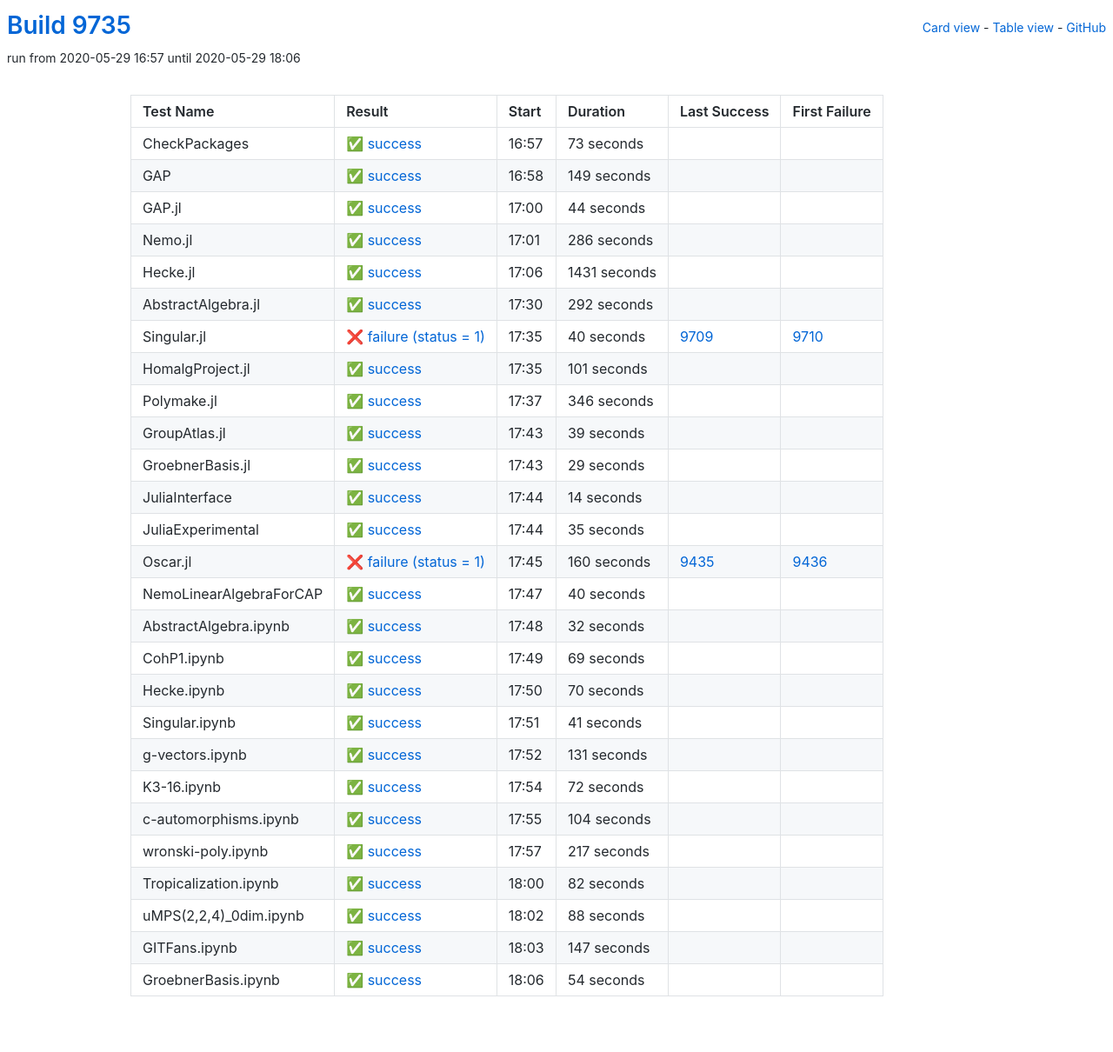
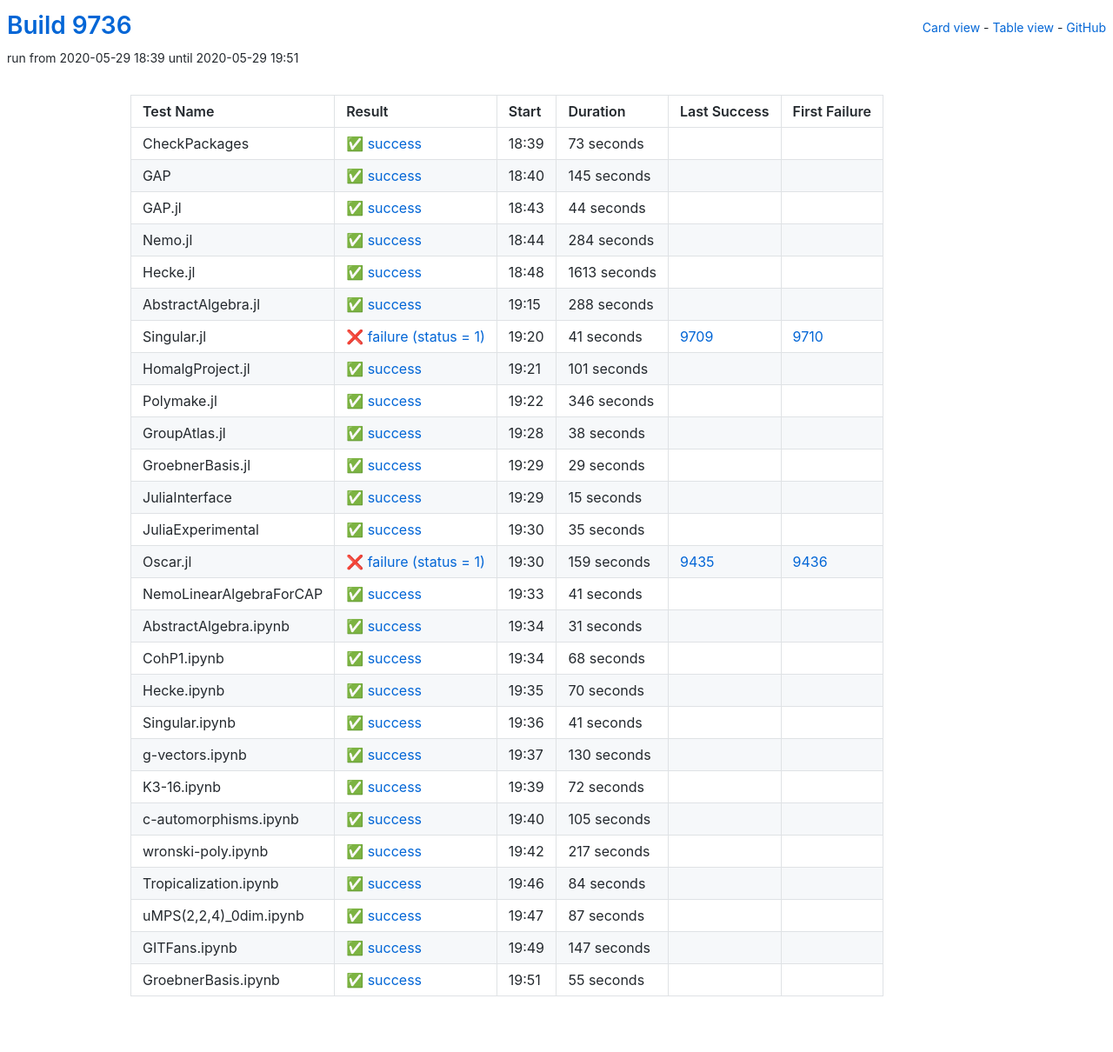
Before and after one commit to oscar-system/oscar-ci-status, a Jekyll site: the page built from table.html, in a window 1280 px wide. Shown: the whole page at 87% size. Built offline with Jekyll 4.4.1, drawn with Linux system fonts in a browser that asks for light colours.

Commit message:
Build 9736

```diff
--- a/_data/ci.yml
+++ b/_data/ci.yml
@@ -1,5 +1,5 @@
-build: 9735
-build_url: https://oscarci.mathematik.uni-kl.de/job/oscar/9735/
+build: 9736
+build_url: https://oscarci.mathematik.uni-kl.de/job/oscar/9736/
 job: oscar
 tests:
 - duration: 73
@@ -9,21 +9,21 @@
   id: checkpackages
   last_success: false
   last_success_url: null
-  log: https://oscarci.mathematik.uni-kl.de/job/oscar/9735/artifact/logs/build-9735/CheckPackages.log
+  log: https://oscarci.mathematik.uni-kl.de/job/oscar/9736/artifact/logs/build-9736/CheckPackages.log
   name: CheckPackages
-  start: 2020-05-29 16:57
+  start: 2020-05-29 18:39
   status: success
   success: true
-- duration: 149
+- duration: 145
   exitcode: 0
   first_failure: false
   first_failure_url: null
   id: gap
   last_success: false
   last_success_url: null
-  log: https://oscarci.mathematik.uni-kl.de/job/oscar/9735/artifact/logs/build-9735/GAP.log
+  log: https://oscarci.mathematik.uni-kl.de/job/oscar/9736/artifact/logs/build-9736/GAP.log
   name: GAP
-  start: 2020-05-29 16:58
+  start: 2020-05-29 18:40
   status: success
   success: true
 - duration: 44
@@ -33,57 +33,57 @@
   id: gap-jl
   last_success: false
   last_success_url: null
-  log: https://oscarci.mathematik.uni-kl.de/job/oscar/9735/artifact/logs/build-9735/GAP.jl.log
+  log: https://oscarci.mathematik.uni-kl.de/job/oscar/9736/artifact/logs/build-9736/GAP.jl.log
   name: GAP.jl
-  start: 2020-05-29 17:00
+  start: 2020-05-29 18:43
   status: success
   success: true
-- duration: 286
+- duration: 284
   exitcode: 0
   first_failure: false
   first_failure_url: null
   id: nemo-jl
   last_success: false
   last_success_url: null
-  log: https://oscarci.mathematik.uni-kl.de/job/oscar/9735/artifact/logs/build-9735/Nemo.jl.log
+  log: https://oscarci.mathematik.uni-kl.de/job/oscar/9736/artifact/logs/build-9736/Nemo.jl.log
   name: Nemo.jl
-  start: 2020-05-29 17:01
+  start: 2020-05-29 18:44
   status: success
   success: true
-- duration: 1431
+- duration: 1613
   exitcode: 0
   first_failure: false
   first_failure_url: null
   id: hecke-jl
   last_success: false
   last_success_url: null
-  log: https://oscarci.mathematik.uni-kl.de/job/oscar/9735/artifact/logs/build-9735/Hecke.jl.log
+  log: https://oscarci.mathematik.uni-kl.de/job/oscar/9736/artifact/logs/build-9736/Hecke.jl.log
   name: Hecke.jl
-  start: 2020-05-29 17:06
+  start: 2020-05-29 18:48
   status: success
   success: true
-- duration: 292
+- duration: 288
   exitcode: 0
   first_failure: false
   first_failure_url: null
   id: abstractalgebra-jl
   last_success: false
   last_success_url: null
-  log: https://oscarci.mathematik.uni-kl.de/job/oscar/9735/artifact/logs/build-9735/AbstractAlgebra.jl.log
+  log: https://oscarci.mathematik.uni-kl.de/job/oscar/9736/artifact/logs/build-9736/AbstractAlgebra.jl.log
   name: AbstractAlgebra.jl
-  start: 2020-05-29 17:30
+  start: 2020-05-29 19:15
   status: success
   success: true
-- duration: 40
+- duration: 41
   exitcode: 1
   first_failure: 9710
   first_failure_url: https://oscarci.mathematik.uni-kl.de/job/oscar/9710/
   id: singular-jl
   last_success: 9709
   last_success_url: https://oscarci.mathematik.uni-kl.de/job/oscar/9709/
-  log: https://oscarci.mathematik.uni-kl.de/job/oscar/9735/artifact/logs/build-9735/Singular.jl.log
+  log: https://oscarci.mathematik.uni-kl.de/job/oscar/9736/artifact/logs/build-9736/Singular.jl.log
   name: Singular.jl
-  start: 2020-05-29 17:35
+  start: 2020-05-29 19:20
   status: failure
   success: false
 - duration: 101
@@ -93,9 +93,9 @@
   id: homalgproject-jl
   last_success: false
   last_success_url: null
-  log: https://oscarci.mathematik.uni-kl.de/job/oscar/9735/artifact/logs/build-9735/HomalgProject.jl.log
+  log: https://oscarci.mathematik.uni-kl.de/job/oscar/9736/artifact/logs/build-9736/HomalgProject.jl.log
   name: HomalgProject.jl
-  start: 2020-05-29 17:35
+  start: 2020-05-29 19:21
   status: success
   success: true
 - duration: 346
@@ -105,21 +105,21 @@
   id: polymake-jl
   last_success: false
   last_success_url: null
-  log: https://oscarci.mathematik.uni-kl.de/job/oscar/9735/artifact/logs/build-9735/Polymake.jl.log
+  log: https://oscarci.mathematik.uni-kl.de/job/oscar/9736/artifact/logs/build-9736/Polymake.jl.log
   name: Polymake.jl
-  start: 2020-05-29 17:37
+  start: 2020-05-29 19:22
   status: success
   success: true
-- duration: 39
+- duration: 38
   exitcode: 0
   first_failure: false
   first_failure_url: null
   id: groupatlas-jl
   last_success: false
   last_success_url: null
-  log: https://oscarci.mathematik.uni-kl.de/job/oscar/9735/artifact/logs/build-9735/GroupAtlas.jl.log
+  log: https://oscarci.mathematik.uni-kl.de/job/oscar/9736/artifact/logs/build-9736/GroupAtlas.jl.log
   name: GroupAtlas.jl
-  start: 2020-05-29 17:43
+  start: 2020-05-29 19:28
   status: success
   success: true
 - duration: 29
@@ -129,21 +129,21 @@
   id: groebnerbasis-jl
   last_success: false
   last_success_url: null
-  log: https://oscarci.mathematik.uni-kl.de/job/oscar/9735/artifact/logs/build-9735/GroebnerBasis.jl.log
+  log: https://oscarci.mathematik.uni-kl.de/job/oscar/9736/artifact/logs/build-9736/GroebnerBasis.jl.log
   name: GroebnerBasis.jl
-  start: 2020-05-29 17:43
+  start: 2020-05-29 19:29
   status: success
   success: true
-- duration: 14
+- duration: 15
   exitcode: 0
   first_failure: false
   first_failure_url: null
   id: juliainterface
   last_success: false
   last_success_url: null
-  log: https://oscarci.mathematik.uni-kl.de/job/oscar/9735/artifact/logs/build-9735/JuliaInterface.log
+  log: https://oscarci.mathematik.uni-kl.de/job/oscar/9736/artifact/logs/build-9736/JuliaInterface.log
   name: JuliaInterface
-  start: 2020-05-29 17:44
+  start: 2020-05-29 19:29
   status: success
   success: true
 - duration: 35
@@ -153,57 +153,57 @@
   id: juliaexperimental
   last_success: false
   last_success_url: null
-  log: https://oscarci.mathematik.uni-kl.de/job/oscar/9735/artifact/logs/build-9735/JuliaExperimental.log
+  log: https://oscarci.mathematik.uni-kl.de/job/oscar/9736/artifact/logs/build-9736/JuliaExperimental.log
   name: JuliaExperimental
-  start: 2020-05-29 17:44
+  start: 2020-05-29 19:30
   status: success
   success: true
-- duration: 160
+- duration: 159
   exitcode: 1
   first_failure: 9436
   first_failure_url: https://oscarci.mathematik.uni-kl.de/job/oscar/9436/
   id: oscar-jl
   last_success: 9435
   last_success_url: https://oscarci.mathematik.uni-kl.de/job/oscar/9435/
-  log: https://oscarci.mathematik.uni-kl.de/job/oscar/9735/artifact/logs/build-9735/Oscar.jl.log
+  log: https://oscarci.mathematik.uni-kl.de/job/oscar/9736/artifact/logs/build-9736/Oscar.jl.log
   name: Oscar.jl
-  start: 2020-05-29 17:45
+  start: 2020-05-29 19:30
   status: failure
   success: false
-- duration: 40
+- duration: 41
   exitcode: 0
   first_failure: false
   first_failure_url: null
   id: nemolinearalgebraforcap
   last_success: false
   last_success_url: null
-  log: https://oscarci.mathematik.uni-kl.de/job/oscar/9735/artifact/logs/build-9735/NemoLinearAlgebraForCAP.log
+  log: https://oscarci.mathematik.uni-kl.de/job/oscar/9736/artifact/logs/build-9736/NemoLinearAlgebraForCAP.log
   name: NemoLinearAlgebraForCAP
-  start: 2020-05-29 17:47
+  start: 2020-05-29 19:33
   status: success
   success: true
-- duration: 32
+- duration: 31
   exitcode: 0
   first_failure: false
   first_failure_url: null
   id: abstractalgebra-ipynb
   last_success: false
   last_success_url: null
-  log: https://oscarci.mathematik.uni-kl.de/job/oscar/9735/artifact/logs/build-9735/AbstractAlgebra.ipynb.log
+  log: https://oscarci.mathematik.uni-kl.de/job/oscar/9736/artifact/logs/build-9736/AbstractAlgebra.ipynb.log
   name: AbstractAlgebra.ipynb
-  start: 2020-05-29 17:48
+  start: 2020-05-29 19:34
   status: success
   success: true
-- duration: 69
+- duration: 68
   exitcode: 0
   first_failure: false
   first_failure_url: null
   id: cohp1-ipynb
   last_success: false
   last_success_url: null
-  log: https://oscarci.mathematik.uni-kl.de/job/oscar/9735/artifact/logs/build-9735/CohP1.ipynb.log
+  log: https://oscarci.mathematik.uni-kl.de/job/oscar/9736/artifact/logs/build-9736/CohP1.ipynb.log
   name: CohP1.ipynb
-  start: 2020-05-29 17:49
+  start: 2020-05-29 19:34
   status: success
   success: true
 - duration: 70
@@ -213,9 +213,9 @@
   id: hecke-ipynb
   last_success: false
   last_success_url: null
-  log: https://oscarci.mathematik.uni-kl.de/job/oscar/9735/artifact/logs/build-9735/Hecke.ipynb.log
+  log: https://oscarci.mathematik.uni-kl.de/job/oscar/9736/artifact/logs/build-9736/Hecke.ipynb.log
   name: Hecke.ipynb
-  start: 2020-05-29 17:50
+  start: 2020-05-29 19:35
   status: success
   success: true
 - duration: 41
@@ -225,21 +225,21 @@
   id: singular-ipynb
   last_success: false
   last_success_url: null
-  log: https://oscarci.mathematik.uni-kl.de/job/oscar/9735/artifact/logs/build-9735/Singular.ipynb.log
+  log: https://oscarci.mathematik.uni-kl.de/job/oscar/9736/artifact/logs/build-9736/Singular.ipynb.log
   name: Singular.ipynb
-  start: 2020-05-29 17:51
+  start: 2020-05-29 19:36
   status: success
   success: true
-- duration: 131
+- duration: 130
   exitcode: 0
   first_failure: false
   first_failure_url: null
   id: g-vectors-ipynb
   last_success: false
   last_success_url: null
-  log: https://oscarci.mathematik.uni-kl.de/job/oscar/9735/artifact/logs/build-9735/g-vectors.ipynb.log
+  log: https://oscarci.mathematik.uni-kl.de/job/oscar/9736/artifact/logs/build-9736/g-vectors.ipynb.log
   name: g-vectors.ipynb
-  start: 2020-05-29 17:52
+  start: 2020-05-29 19:37
   status: success
   success: true
 - duration: 72
@@ -249,21 +249,21 @@
   id: k3-16-ipynb
   last_success: false
   last_success_url: null
-  log: https://oscarci.mathematik.uni-kl.de/job/oscar/9735/artifact/logs/build-9735/K3-16.ipynb.log
+  log: https://oscarci.mathematik.uni-kl.de/job/oscar/9736/artifact/logs/build-9736/K3-16.ipynb.log
   name: K3-16.ipynb
-  start: 2020-05-29 17:54
+  start: 2020-05-29 19:39
   status: success
   success: true
-- duration: 104
+- duration: 105
   exitcode: 0
   first_failure: false
   first_failure_url: null
   id: c-automorphisms-ipynb
   last_success: false
   last_success_url: null
-  log: https://oscarci.mathematik.uni-kl.de/job/oscar/9735/artifact/logs/build-9735/c-automorphisms.ipynb.log
+  log: https://oscarci.mathematik.uni-kl.de/job/oscar/9736/artifact/logs/build-9736/c-automorphisms.ipynb.log
   name: c-automorphisms.ipynb
-  start: 2020-05-29 17:55
+  start: 2020-05-29 19:40
   status: success
   success: true
 - duration: 217
@@ -273,33 +273,33 @@
   id: wronski-poly-ipynb
   last_success: false
   last_success_url: null
-  log: https://oscarci.mathematik.uni-kl.de/job/oscar/9735/artifact/logs/build-9735/wronski-poly.ipynb.log
+  log: https://oscarci.mathematik.uni-kl.de/job/oscar/9736/artifact/logs/build-9736/wronski-poly.ipynb.log
   name: wronski-poly.ipynb
-  start: 2020-05-29 17:57
+  start: 2020-05-29 19:42
   status: success
   success: true
-- duration: 82
+- duration: 84
   exitcode: 0
   first_failure: false
   first_failure_url: null
   id: tropicalization-ipynb
   last_success: false
   last_success_url: null
-  log: https://oscarci.mathematik.uni-kl.de/job/oscar/9735/artifact/logs/build-9735/Tropicalization.ipynb.log
+  log: https://oscarci.mathematik.uni-kl.de/job/oscar/9736/artifact/logs/build-9736/Tropicalization.ipynb.log
   name: Tropicalization.ipynb
-  start: 2020-05-29 18:00
+  start: 2020-05-29 19:46
   status: success
   success: true
-- duration: 88
+- duration: 87
   exitcode: 0
   first_failure: false
   first_failure_url: null
   id: umps-2-2-4-0dim-ipynb
   last_success: false
   last_success_url: null
-  log: https://oscarci.mathematik.uni-kl.de/job/oscar/9735/artifact/logs/build-9735/uMPS-2-2-4-_0dim.ipynb.log
+  log: https://oscarci.mathematik.uni-kl.de/job/oscar/9736/artifact/logs/build-9736/uMPS-2-2-4-_0dim.ipynb.log
   name: uMPS(2,2,4)_0dim.ipynb
-  start: 2020-05-29 18:02
+  start: 2020-05-29 19:47
   status: success
   success: true
 - duration: 147
@@ -309,20 +309,20 @@
   id: gitfans-ipynb
   last_success: false
   last_success_url: null
-  log: https://oscarci.mathematik.uni-kl.de/job/oscar/9735/artifact/logs/build-9735/GITFans.ipynb.log
+  log: https://oscarci.mathematik.uni-kl.de/job/oscar/9736/artifact/logs/build-9736/GITFans.ipynb.log
   name: GITFans.ipynb
-  start: 2020-05-29 18:03
+  start: 2020-05-29 19:49
   status: success
   success: true
-- duration: 54
+- duration: 55
   exitcode: 0
   first_failure: false
   first_failure_url: null
   id: groebnerbasis-ipynb
   last_success: false
   last_success_url: null
-  log: https://oscarci.mathematik.uni-kl.de/job/oscar/9735/artifact/logs/build-9735/GroebnerBasis.ipynb.log
+  log: https://oscarci.mathematik.uni-kl.de/job/oscar/9736/artifact/logs/build-9736/GroebnerBasis.ipynb.log
   name: GroebnerBasis.ipynb
-  start: 2020-05-29 18:06
+  start: 2020-05-29 19:51
   status: success
   success: true
```
Also changed, not shown: README.md.
